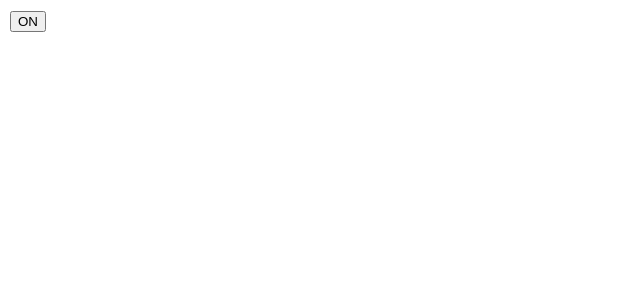
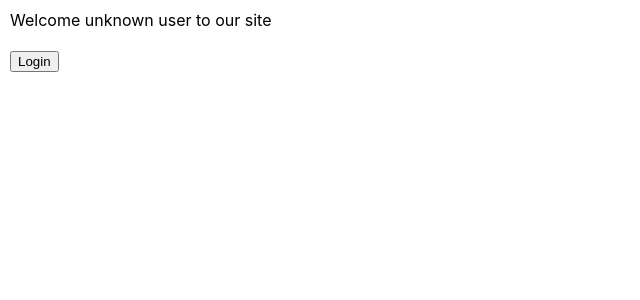
Before and after one commit to aedorado/ns-fe-mar-2021, a React (Create React App) app: page / in a window 1280 px wide. Shown: the top 300 px of the page, without its empty margins (0-640 px from the left). Built offline with nearby package versions, Linux system fonts and the light colour scheme.

Commit message:
Example: Show a user greeting based on whether user is logged in or not

```diff
--- a/src/App.js
+++ b/src/App.js
@@ -5,28 +5,53 @@ import React from 'react';
 // 2. Create a mailbox header showing how many unread messages the user has?
 // 3. Toggle a warning banner upon button click! (component returns null)
 
+function WelcomeLoggedOut(prop) {
+  return (
+    <div>
+      Welcome unknown user to our site
+    </div>
+  );
+}
+
+function WelcomeLoggedinUser(prop) {
+  return (
+    <div>
+      Welcome {prop.userName} to our website
+    </div>
+  );
+}
+
 class App extends React.Component {
 
   constructor(props) {
     super(props);
     this.state = {
-      isOn: true
+      isUserLoggedIn: false
     }
   }
 
-  toggle = () => {
+  loginLogoutUser = () => {
     this.setState((state) => ({
-      isOn: !state.isOn
+      isUserLoggedIn: !state.isUserLoggedIn
     }));
   }
 
   render() {
+    let name = "Ichhwak";
+
+    if (this.state.isUserLoggedIn) {
+      var userMessage = <WelcomeLoggedinUser userName={name} />
+    } else {
+      var userMessage = <WelcomeLoggedOut />
+    }
+
     return (
       <div>
-        <button onClick={this.toggle}>
-          { this.state.isOn ? 'ON' : 'OFF' }
-        </button>
+        {userMessage}
+        <br />
+        <button onClick={this.loginLogoutUser}>{ this.state.isUserLoggedIn ? 'Logout' : 'Login' }</button>
       </div>
+
     )
   }
 
```
